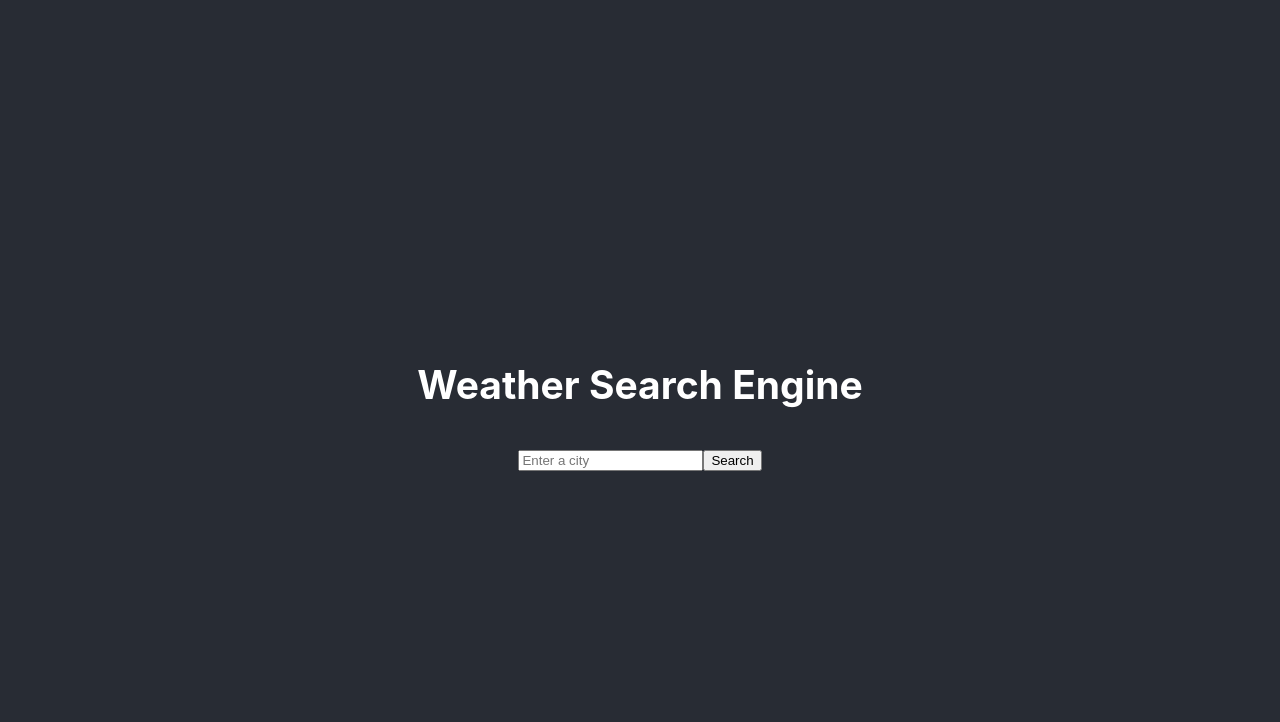
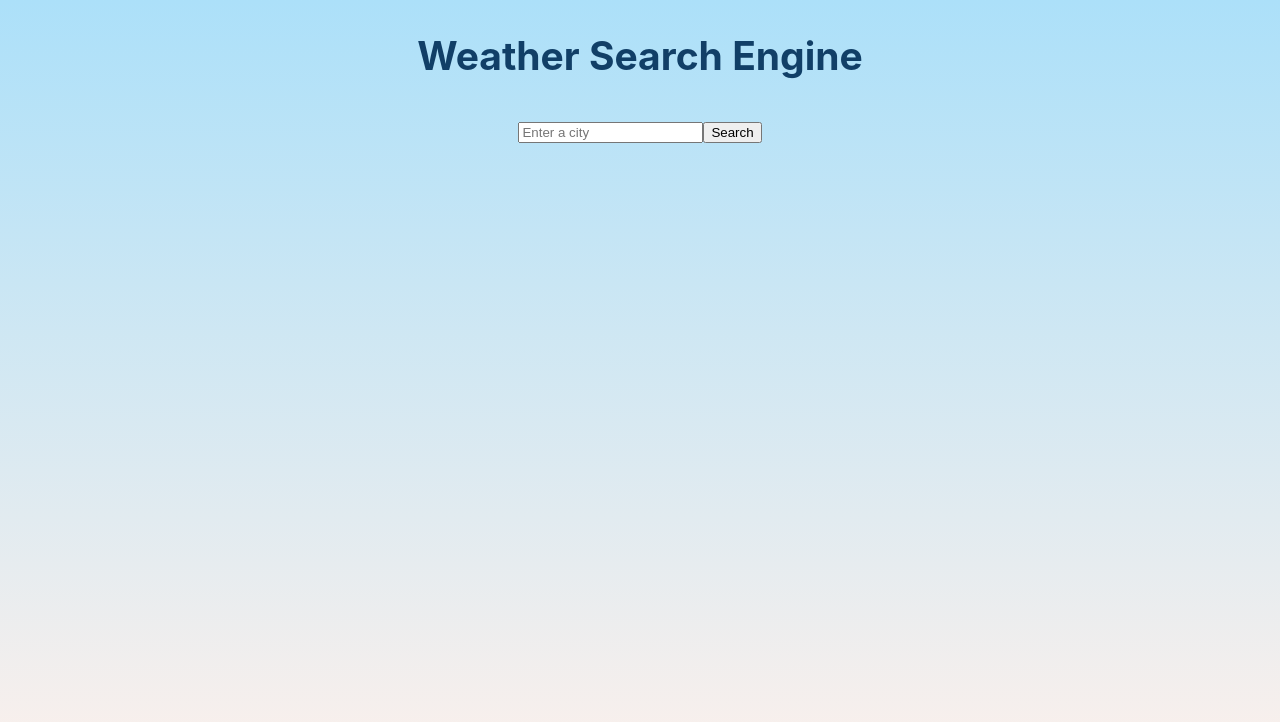
Before and after one commit to mjeanelwood/react-weather-app, a React (Create React App) app: page / in a window 1280 px wide. Shown: the top 722 px of the page. Built offline with nearby package versions, Linux system fonts and the light colour scheme.

Commit message:
changed background and text color

```diff
--- a/src/App.css
+++ b/src/App.css
@@ -14,20 +14,21 @@
 }
 
 .App-header {
-  background-color: #282c34;
+  background: linear-gradient(to top, #fff1eb 0%, #ace0f9 100%);
   min-height: 100vh;
   display: flex;
   flex-direction: column;
   align-items: center;
-  justify-content: center;
   font-size: calc(10px + 2vmin);
-  color: white;
+  color: #668ba4;
 }
 
 .App-link {
   color: #61dafb;
 }
-
+.title {
+  color: #113f67;
+}
 @keyframes App-logo-spin {
   from {
     transform: rotate(0deg);
--- a/src/App.js
+++ b/src/App.js
@@ -5,7 +5,7 @@ export default function App() {
   return (
     <div className="App">
       <header className="App-header">
-        <h2>Weather Search Engine</h2>
+        <h2 className="title">Weather Search Engine</h2>
         <Weather />
       </header>
     </div>
--- a/src/Weather.css
+++ b/src/Weather.css
@@ -2,6 +2,10 @@ ul {
   list-style: none;
   padding: 0;
   text-align: center;
+  color: #113f67;
+}
+h3 {
+  color: #113f67;
 }
 
 .city-name {
--- a/src/Weather.js
+++ b/src/Weather.js
@@ -42,7 +42,7 @@ export default function Weather() {
       <div>
         {form}
         <h3>
-          Currently in <span className="city-name">{city}</span> the weather is:
+          Currently the weather in <span className="city-name">{city}</span> is:
         </h3>
         <ul>
           <li>Temperature: {Math.round(weather.temperature)}°C</li>
```
